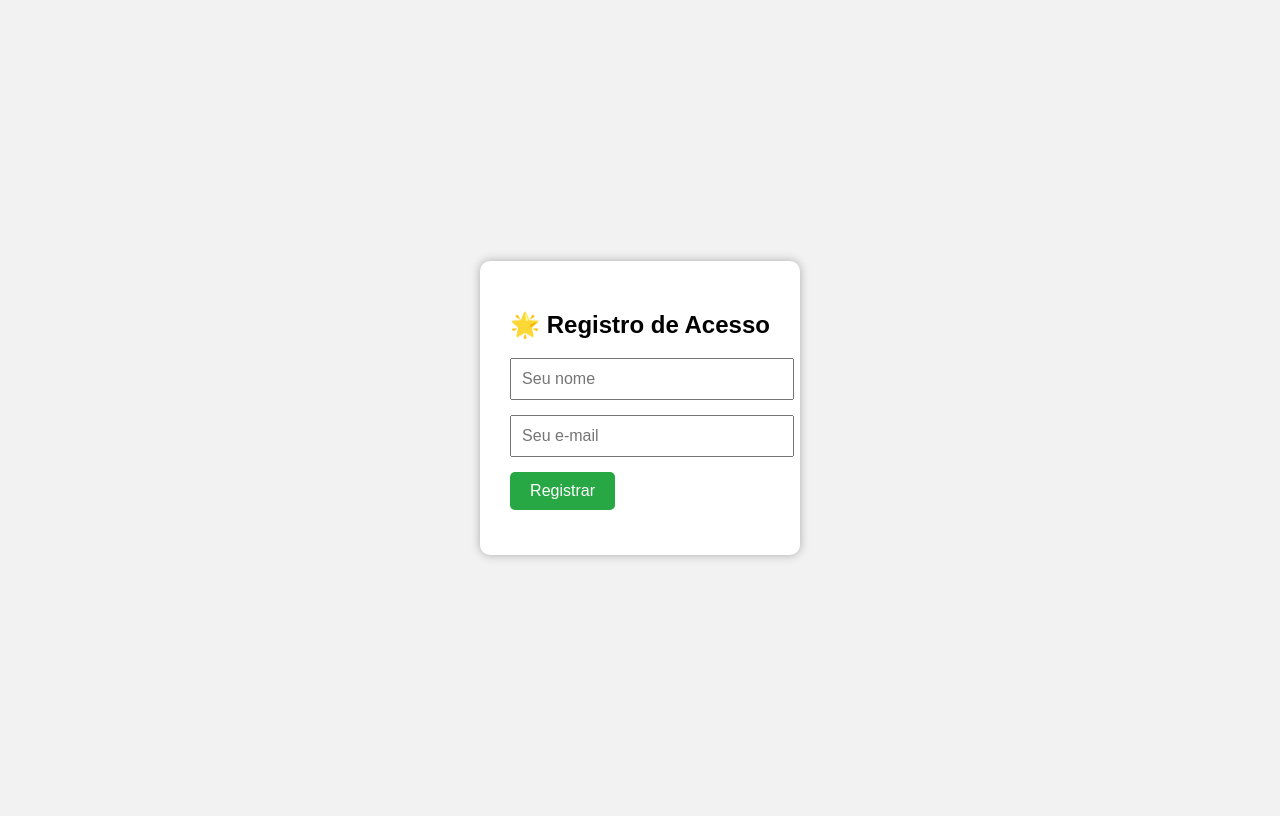
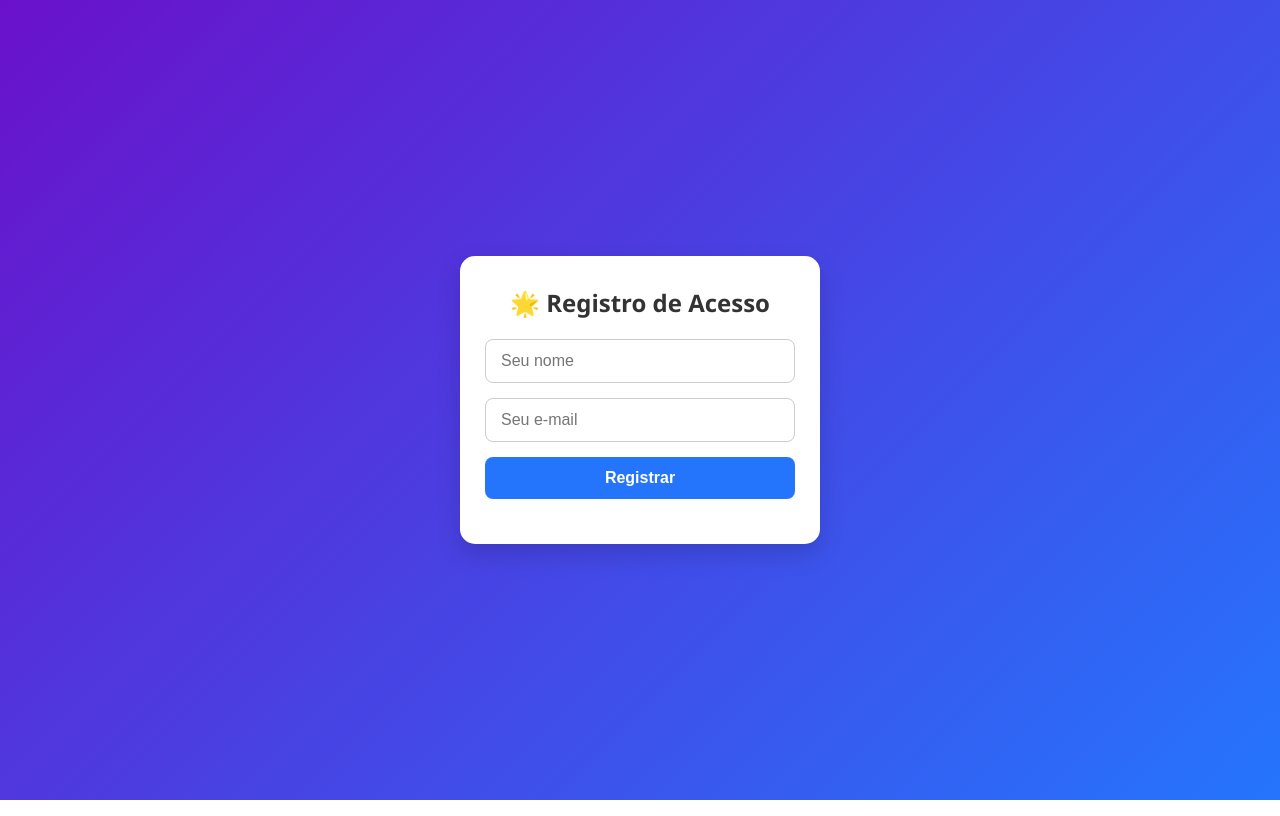
Before and after one commit to midiafirecom/1Formu, a plain HTML site: page index.html in a window 1280 px wide. Drawn offline with Linux system fonts and the light colour scheme.

Commit message:
Update style.css

```diff
--- a/style.css
+++ b/style.css
@@ -1,38 +1,88 @@
+/* Reset básico */
+* {
+  margin: 0;
+  padding: 0;
+  box-sizing: border-box;
+}
+
+/* Plano de fundo com gradiente */
 body {
-  font-family: Arial, sans-serif;
+  font-family: 'Segoe UI', Tahoma, Geneva, Verdana, sans-serif;
+  background: linear-gradient(135deg, #6a11cb, #2575fc);
+  height: 100vh;
   display: flex;
   justify-content: center;
   align-items: center;
-  height: 100vh;
-  background: #f2f2f2;
 }
 
-form {
-  background: white;
-  padding: 30px;
-  border-radius: 10px;
-  box-shadow: 0 0 10px #aaa;
+/* Container central */
+.container {
+  width: 100%;
+  max-width: 400px;
+  padding: 20px;
+}
+
+/* Cartão do formulário */
+.form-card {
+  background: #fff;
+  padding: 30px 25px;
+  border-radius: 15px;
+  box-shadow: 0 10px 25px rgba(0, 0, 0, 0.15);
+  text-align: center;
+  animation: fadeIn 0.6s ease;
+}
+
+.form-card h2 {
+  margin-bottom: 20px;
+  color: #333;
 }
 
 input {
-  display: block;
   width: 100%;
+  padding: 12px 15px;
   margin-bottom: 15px;
-  padding: 10px;
+  border: 1px solid #ccc;
+  border-radius: 8px;
   font-size: 16px;
+  transition: border-color 0.3s;
+}
+
+input:focus {
+  border-color: #2575fc;
+  outline: none;
 }
 
 button {
-  padding: 10px 20px;
+  width: 100%;
+  padding: 12px;
   font-size: 16px;
-  background: #28a745;
+  font-weight: bold;
+  background: #2575fc;
   color: white;
   border: none;
-  border-radius: 5px;
+  border-radius: 8px;
   cursor: pointer;
+  transition: background 0.3s;
+}
+
+button:hover {
+  background: #1a5fd3;
 }
 
 #mensagem {
   margin-top: 15px;
+  font-weight: bold;
   color: red;
 }
+
+/* Animação de entrada */
+@keyframes fadeIn {
+  from {
+    opacity: 0;
+    transform: translateY(30px);
+  }
+  to {
+    opacity: 1;
+    transform: translateY(0);
+  }
+}
```
